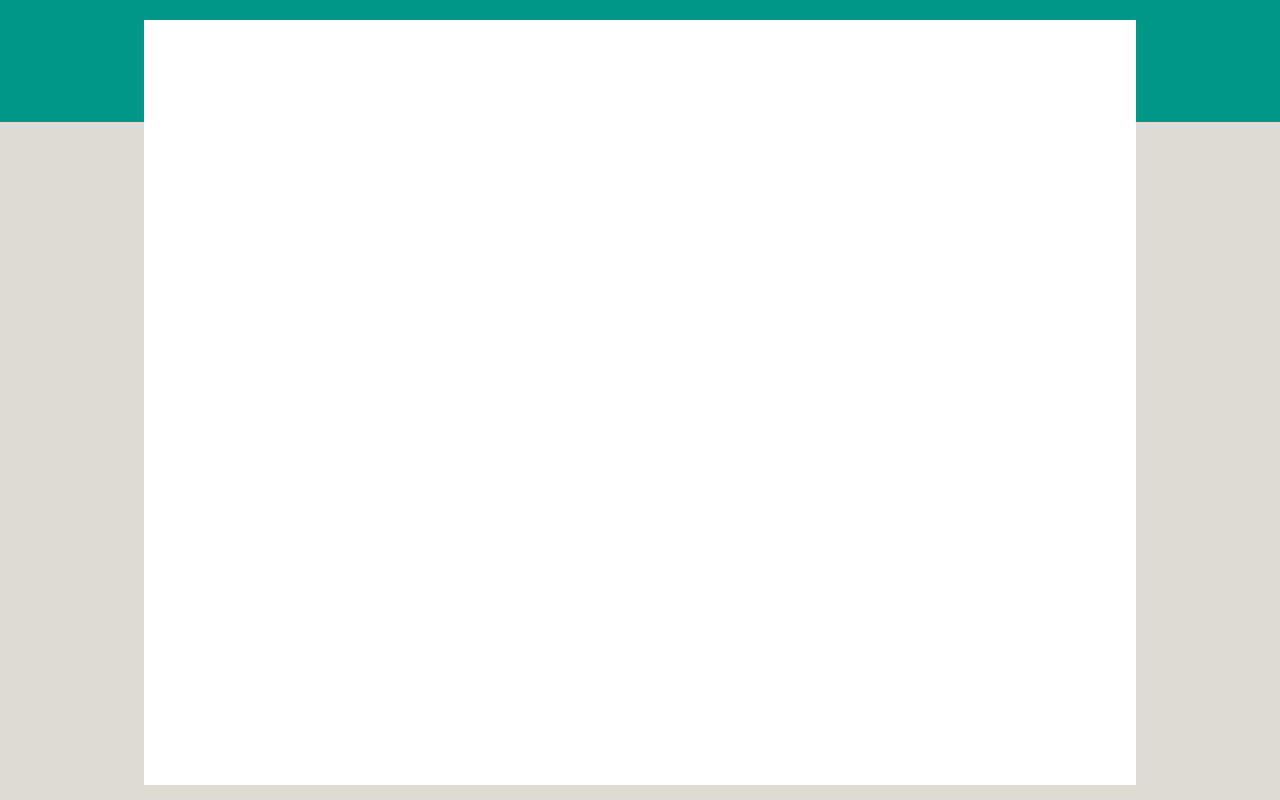
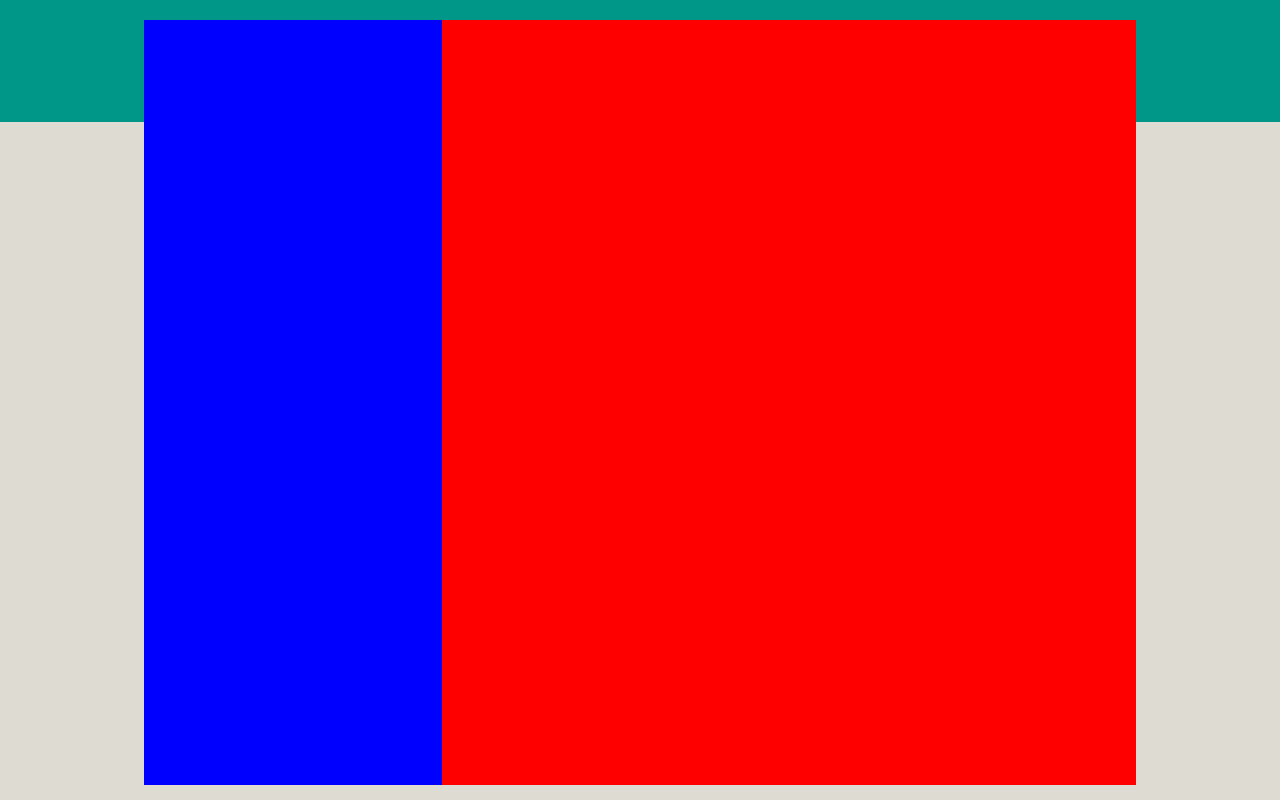
Before and after one commit to antoniodalterio/vue-boolzapp, a plain HTML site: page milestone1/index.html in a window 1280 px wide. Drawn offline with nearby package versions, Linux system fonts and the light colour scheme.

Commit message:
feat: conteniotre main & col

```diff
--- a/milestone1/css/style.css
+++ b/milestone1/css/style.css
@@ -40,3 +40,25 @@ main {
   background-color: white;
   height: calc(100vh - 35px);
 }
+
+/* contenitore main */
+
+main .contenitore {
+  display: flex;
+  height: 100%;
+}
+/* contenitore main */
+
+/* col contenitore main */
+.col-1 {
+  width: 30%;
+  /* !debug */
+  background-color: blue;
+}
+.col-2 {
+  width: 70%;
+  /* !debug */
+  background-color: red;
+}
+
+/* col contenitore main */
--- a/milestone1/index.html
+++ b/milestone1/index.html
@@ -25,7 +25,12 @@
   <body>
     <div id="app">
       <div class="bicolor">
-        <main></main>
+        <main>
+          <div class="contenitore">
+            <div class="col col-1"></div>
+            <div class="col col-2"></div>
+          </div>
+        </main>
       </div>
     </div>
     <!-- Vue.js -->
```
